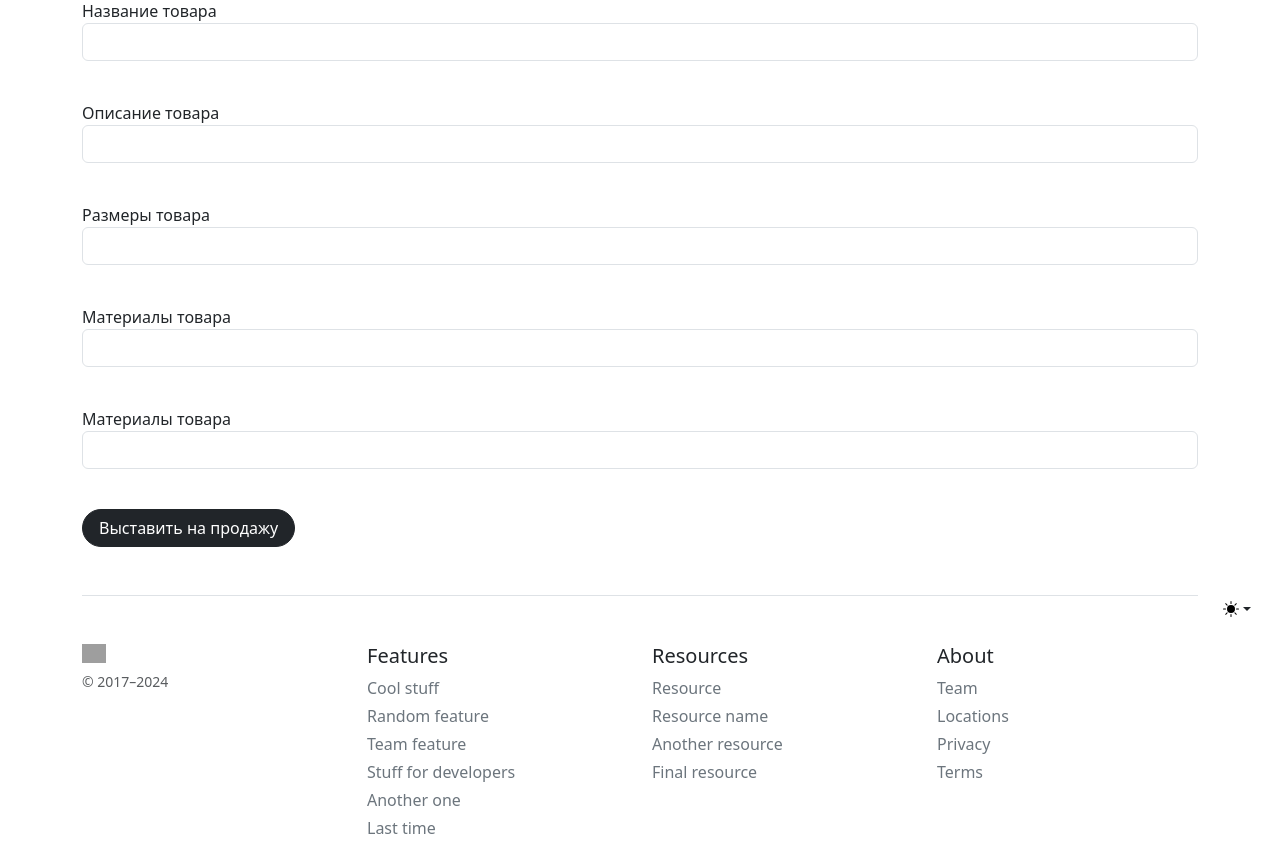
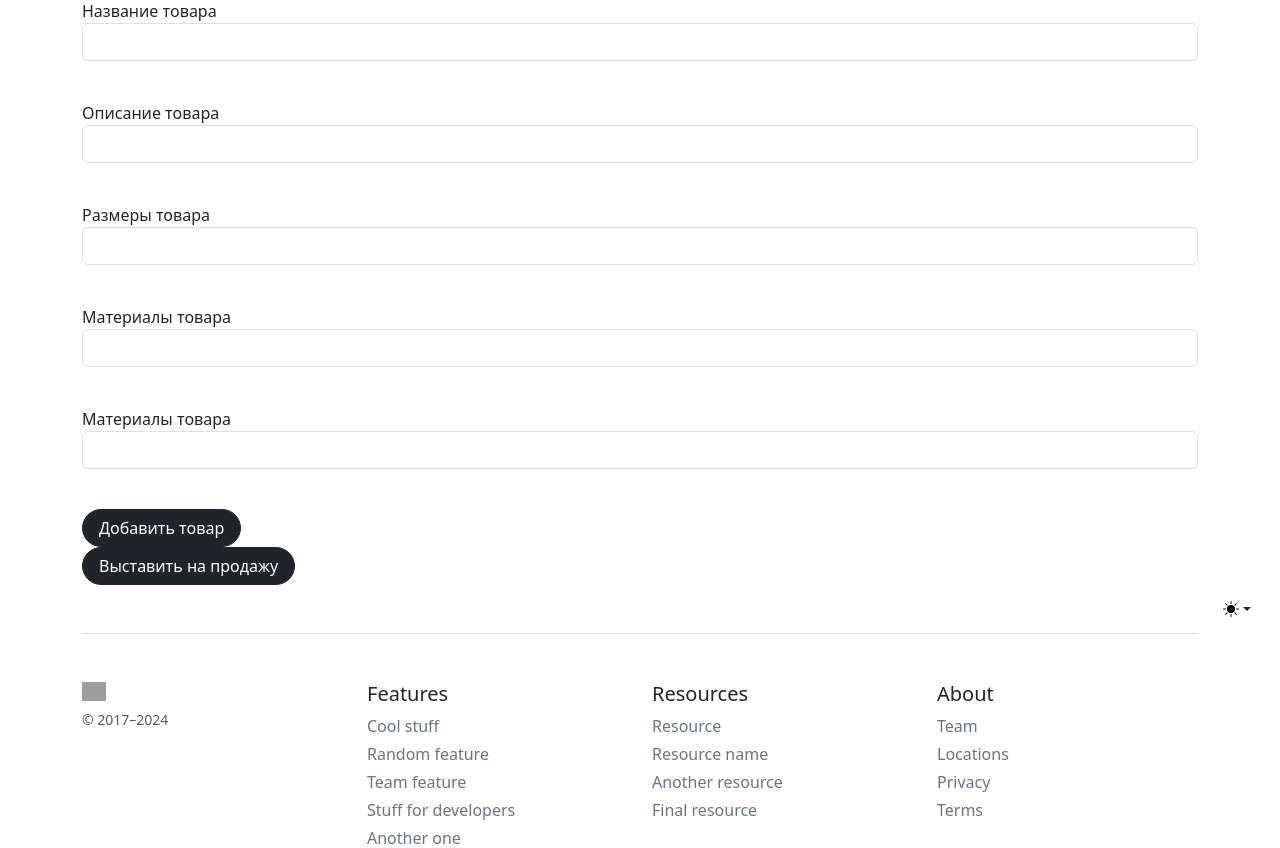
Before and after one commit to SpicinAnton/WEB_SITE22, a Flask app: page /add in a window 1280 px wide. Shown: the part 154-1002 px from the top of the page. Run offline with Flask 3, Linux system fonts and the light colour scheme; parts of the project's set-up code (start-up, migrations or seed data) failed here and were passed over; some libraries are stand-ins or nearby versions; grey boxes are pictures that could not be loaded.

Commit message:
Update add.html

```diff
--- a/templates/add.html
+++ b/templates/add.html
@@ -57,10 +57,12 @@
     </p>
 
 
+    <a class="btn btn-dark rounded-pill px-3" href="logined">Добавить товар</a>
 
 
-    <p>{{ form.submit(type="submit", class="btn btn-dark rounded-pill px-3")  }}</p>
+     <p>{{ form.submit(type="submit", class="btn btn-dark rounded-pill px-3")  }}</p>
     {{message}}
+
 
 
 
```
